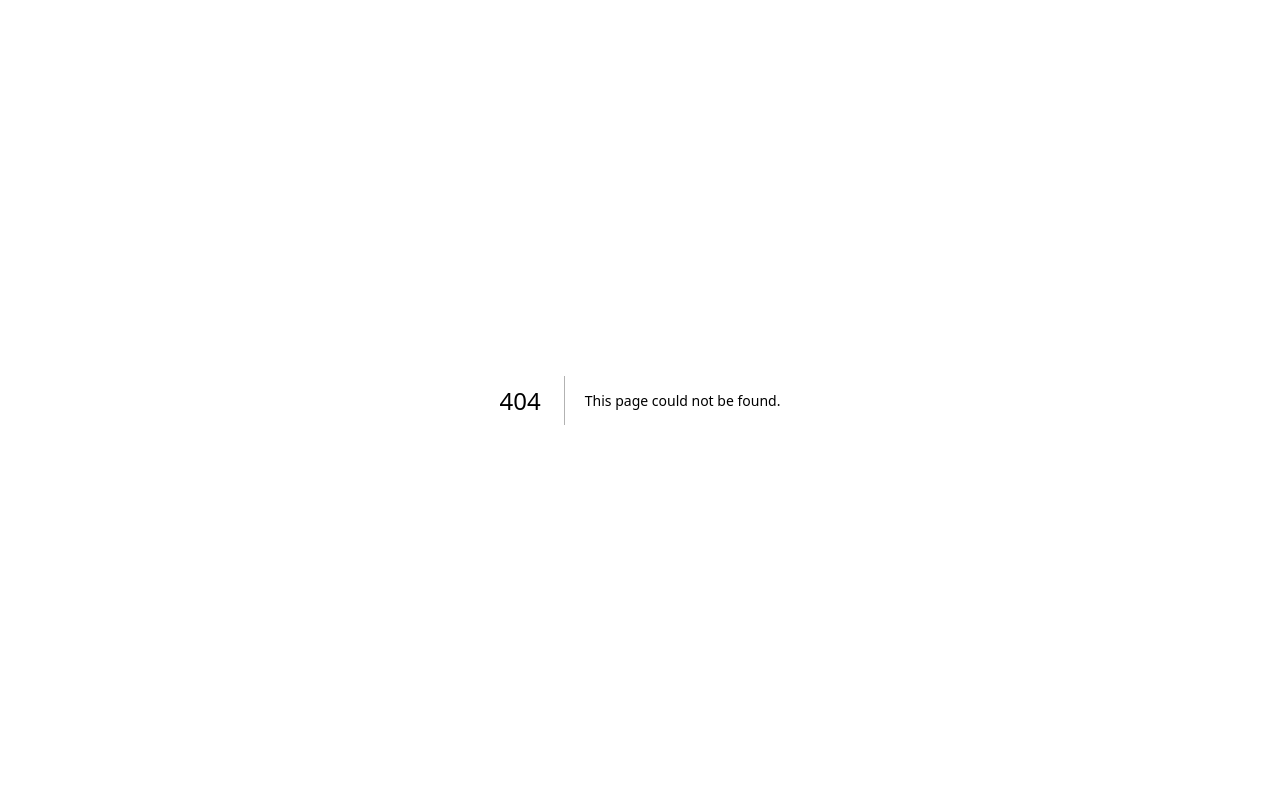
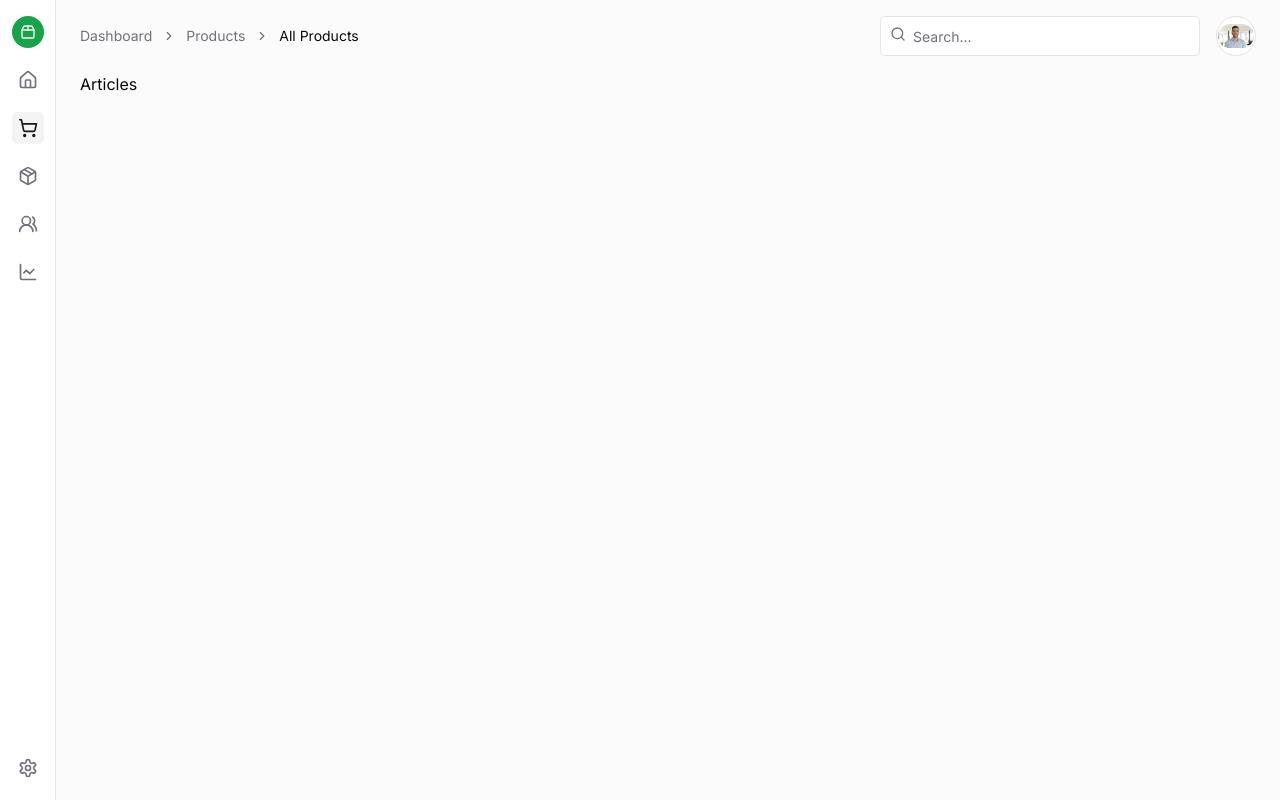
Before and after one commit to hs622/blog-toolkit, a Next.js app: page /dashboard/articles in a window 1280 px wide. Before the commit this address had no page. Built offline with nearby package versions, Linux system fonts and the light colour scheme.

Commit message:
dashboard articles module

```diff
--- /dev/null
+++ b/src/app/dashboard/articles/page.tsx
@@ -0,0 +1,9 @@
+import React from 'react'
+
+function Articles() {
+  return (
+    <div>Articles</div>
+  )
+}
+
+export default Articles
```
